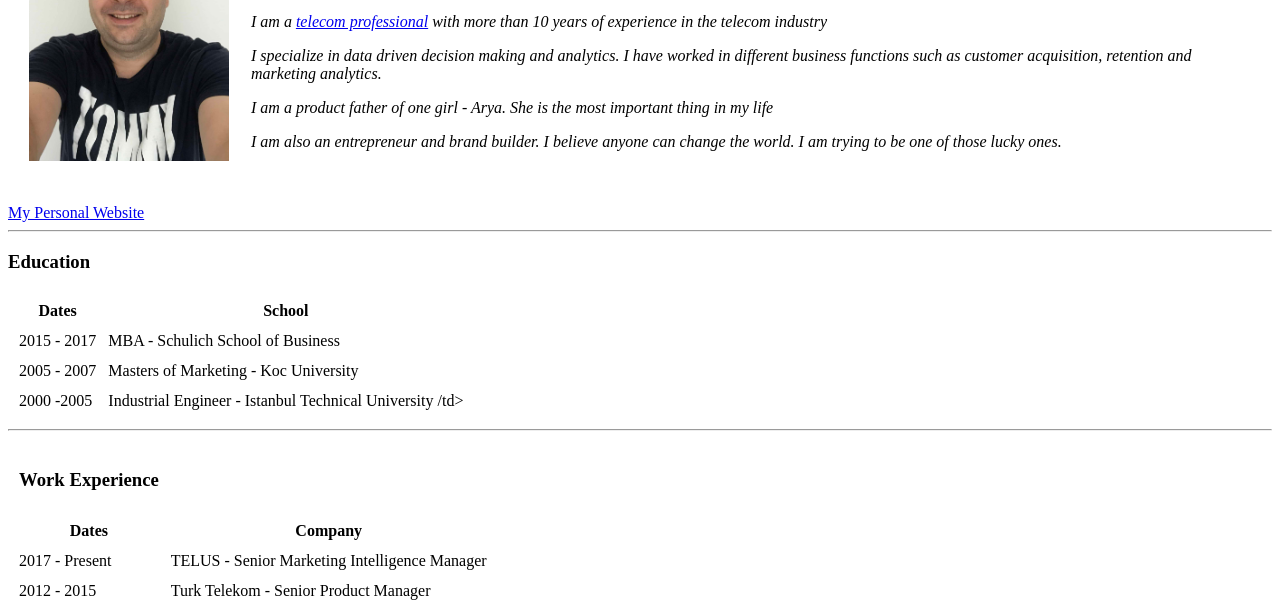
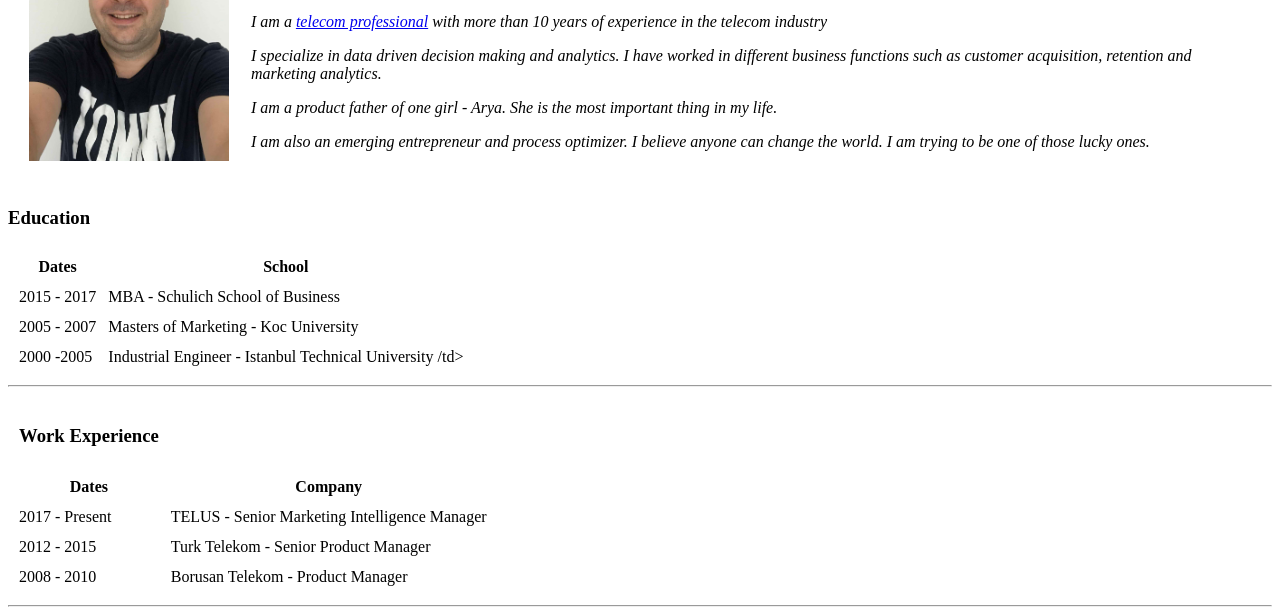
Before and after one commit to vallegria/founder, a plain HTML site: page index.html in a window 1280 px wide. Shown: the part 130-738 px from the top of the page. Drawn offline with Linux system fonts and the light colour scheme.

Commit message:
Update index.html

```diff
--- a/index.html
+++ b/index.html
@@ -16,16 +16,15 @@
         <p>I specialize in data driven decision making and analytics. I have worked in different business functions such as customer acquisition, retention and marketing analytics.</p>
 
         <p>
-          I am a product father of one girl - Arya. She is the most important thing in my life
+          I am a product father of one girl - Arya. She is the most important thing in my life.
           <p>
-            I am also an entrepreneur and brand builder. I believe anyone can change the world. I am trying to be one of those lucky ones.
+            I am also an emerging entrepreneur and process optimizer.
+            I believe anyone can change the world. I am trying to be one of those lucky ones.
   </td>
 </table>
 
 <body>
-  </em> </p>
-  <a href="www.ahmet-ozcelik.com">My Personal Website</a>
-  <hr>
+  </em>
 
   <h3>Education</h3>
   <Table cellspacing="1">
```
